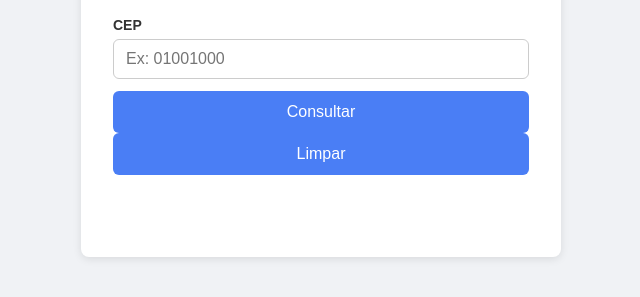
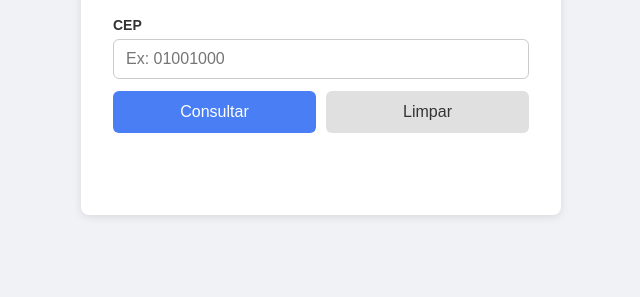
Before and after one commit to CayozZ/desafio-consulta-cep, a plain HTML site: page desafio-consulta-cep/index.html in a window 1280 px wide. Shown: the part 125-422 px from the top of the page, without its empty margins (319-959 px from the left). Drawn offline with Linux system fonts and the light colour scheme.

```diff
--- a/desafio-consulta-cep/style.css
+++ b/desafio-consulta-cep/style.css
@@ -96,6 +96,24 @@
     color: #333;
   }
 
+  .botoes {
+    display: flex;
+    gap: 10px;
+  }
+
+  .botoes button {
+    flex: 1;
+  }
+
+  #btn-limpar {
+    background-color: #e0e0e0;
+    color: #333;
+  }
+
+  #btn-limpar:hover {
+    background-color: #cacaca;
+  }
+
     @media (max-width: 480px) {
       body {
         padding: 16px 12px;
```
